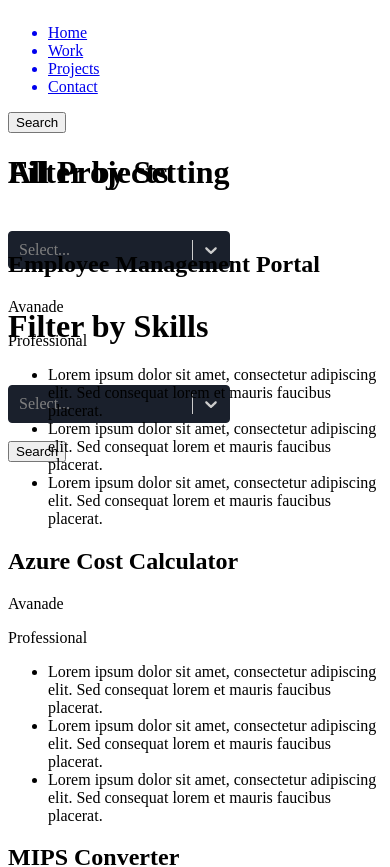
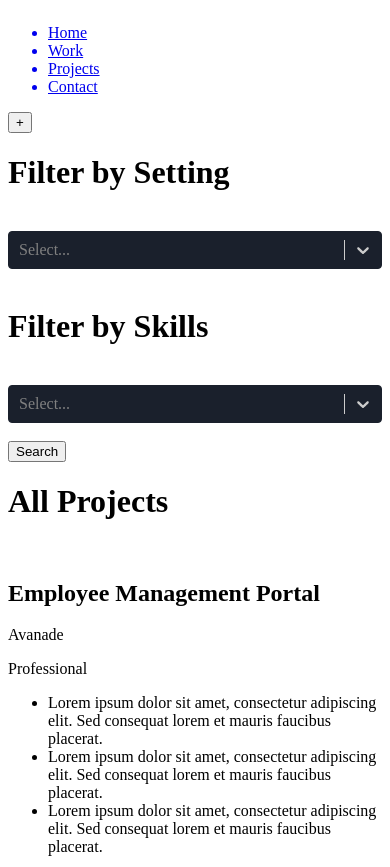
Before and after one commit to RyanMillares/portfolio-site, a Next.js app: page /projects in a window 390 px wide. Shown: the top 867 px of the page. Built offline with nearby package versions, Linux system fonts and the light colour scheme.

Commit message:
testing making mobile filter in front of projects, now need to fix navbar not being fixed pos

```diff
--- a/pages/projects.js
+++ b/pages/projects.js
@@ -102,21 +102,22 @@ export default function Projects({ pageProps, prevRoute, currentRoute }) {
             <div className="bg-gray-900 flex min-h-screen py-2">
                 {
                     isMobile ? (
-                        <>
-                            <button
-                                className="bg-blue-500 hover:bg-blue-600 text-white px-4 py-2 ml-2 rounded-lg"
-                            >
-                                Search
-                            </button>
+
+
                         <m.div
                             initial={{ opacity: 0 }}
                             animate={{ opacity: 1 }}
                             exit={{ opacity: 0 }}
                             transition={{ duration: 1.0, ease: "easeOut" }}
 
-                                className="min-w-[25vw] max-w-[25vw]"
+                            className="fixed top-0 left-0 min-w-[25vw] max-w-[25vw] z-10"
                         >
-                                <div className="ml-4" style={{ position: "fixed" }}>
+
+                                <button
+                                    className="bg-blue-500 hover:bg-blue-600 text-white px-4 py-2 ml-2 rounded-lg"
+                                >
+                                    +
+                                </button>
                                 <div className="bg-gray-800 rounded-tr-lg rounded-br-lg sm:rounded-lg min-w-[25vw] max-w-[25vw] p-4 mr-5">
                                     <h1 className="text-white">Filter by Setting</h1>
                                     <br />
@@ -168,11 +169,10 @@ export default function Projects({ pageProps, prevRoute, currentRoute }) {
                                     </button>
                                 </div>
 
-                                </div>
 
 
                         </m.div >
-                        </>
+
                     ) : (
                         <m.div
                             initial={{ opacity: 0 }}
@@ -242,7 +242,7 @@ export default function Projects({ pageProps, prevRoute, currentRoute }) {
                     )
                 }
 
-                <div className="bg-gray-900 ml-8 min-w-[65vw] max-w-[100vw] block">
+                <div className="bg-gray-900 ml-8 min-w-[100vw] sm:min-w-[65vw] max-w-[100vw] block">
                     <m.div
                         initial={{ x: (prevRoute == "/work" || prevRoute == "/" ? "100%" : "-100%"), opacity: 0 }}
                         animate={{ x: "0%", opacity: 1 }}
```
Lines whose indentation alone changed are shown as unchanged.
